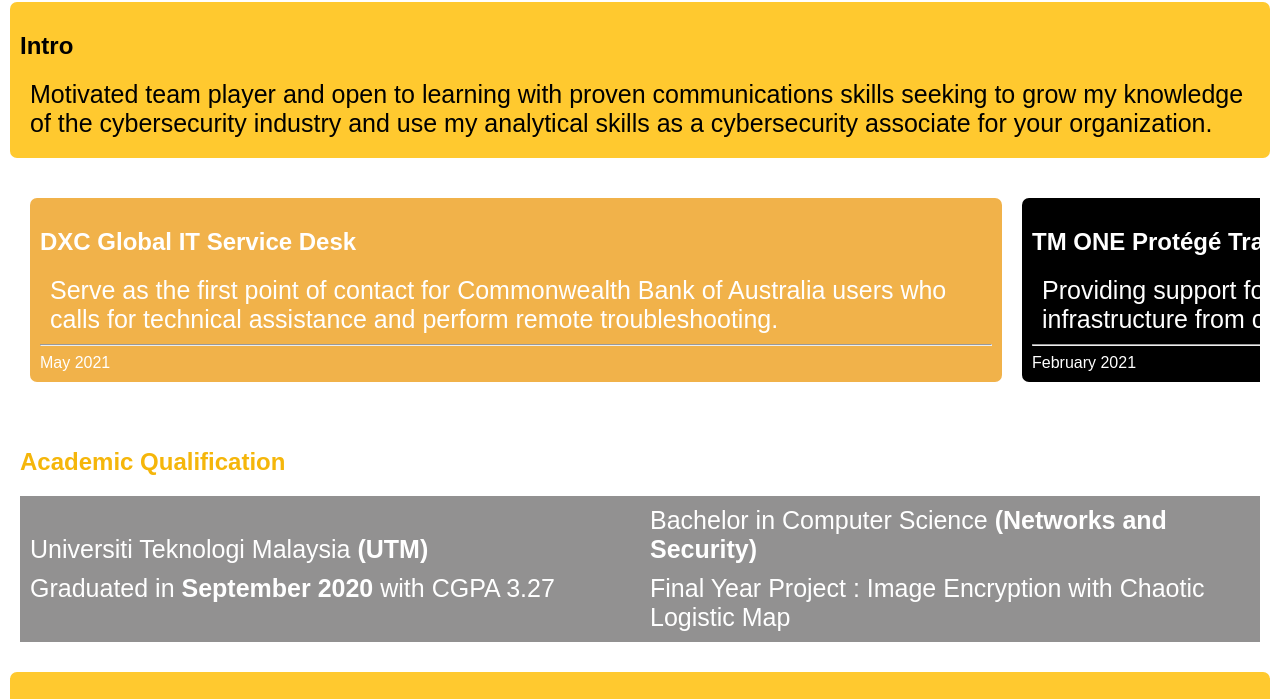
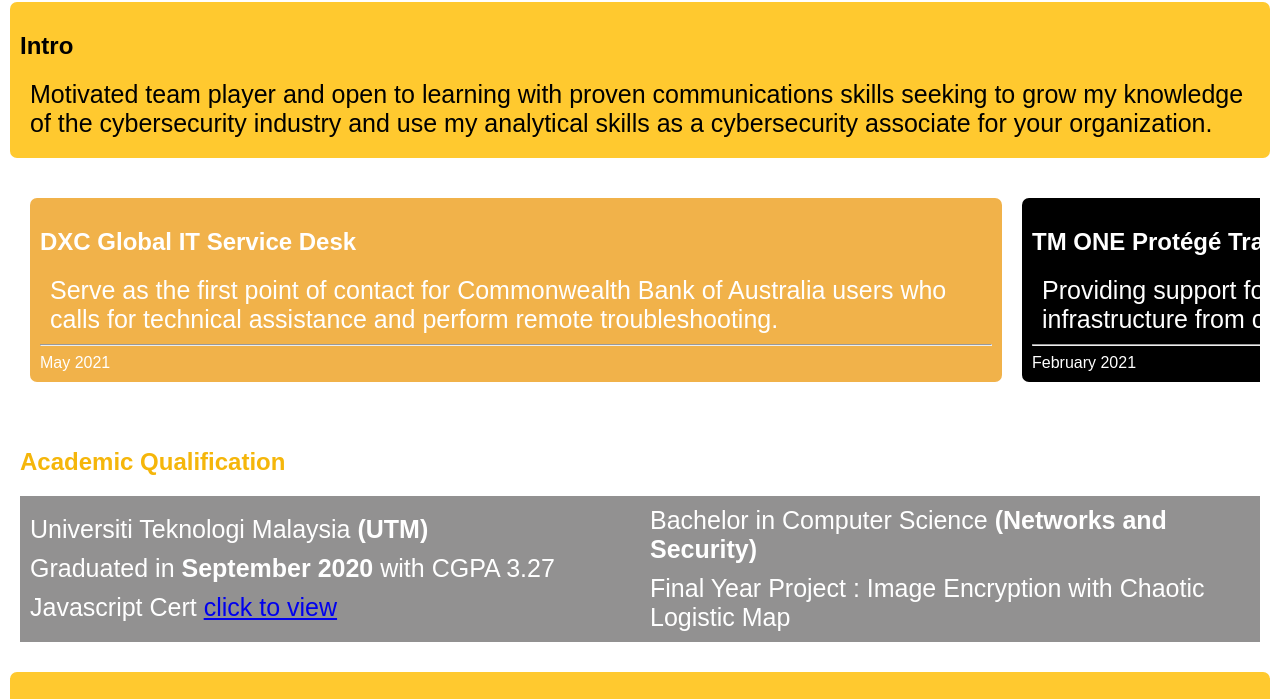
Before and after one commit to mohdazriyazid/mywebsite, a plain HTML site: page index.html in a window 1280 px wide. Shown: the part 85-784 px from the top of the page. Drawn offline with nearby package versions, Linux system fonts and the light colour scheme.

Commit message:
Update index.html

```diff
--- a/index.html
+++ b/index.html
@@ -65,6 +65,7 @@
                         <div class="uni-cgpa">
                             <p>Universiti Teknologi Malaysia <strong>(UTM)</strong></p>
                             <p>Graduated in <strong>September 2020</strong> with CGPA 3.27</p>
+                            <p>Javascript Cert <a href="https://www.sololearn.com/certificates/course/en/4417947/1024/landscape/png">click to view</a></p>
                         </div>
                         <div class="course-fyp">
                             <p>Bachelor in Computer Science <strong>(Networks and Security)</strong></p>
```
